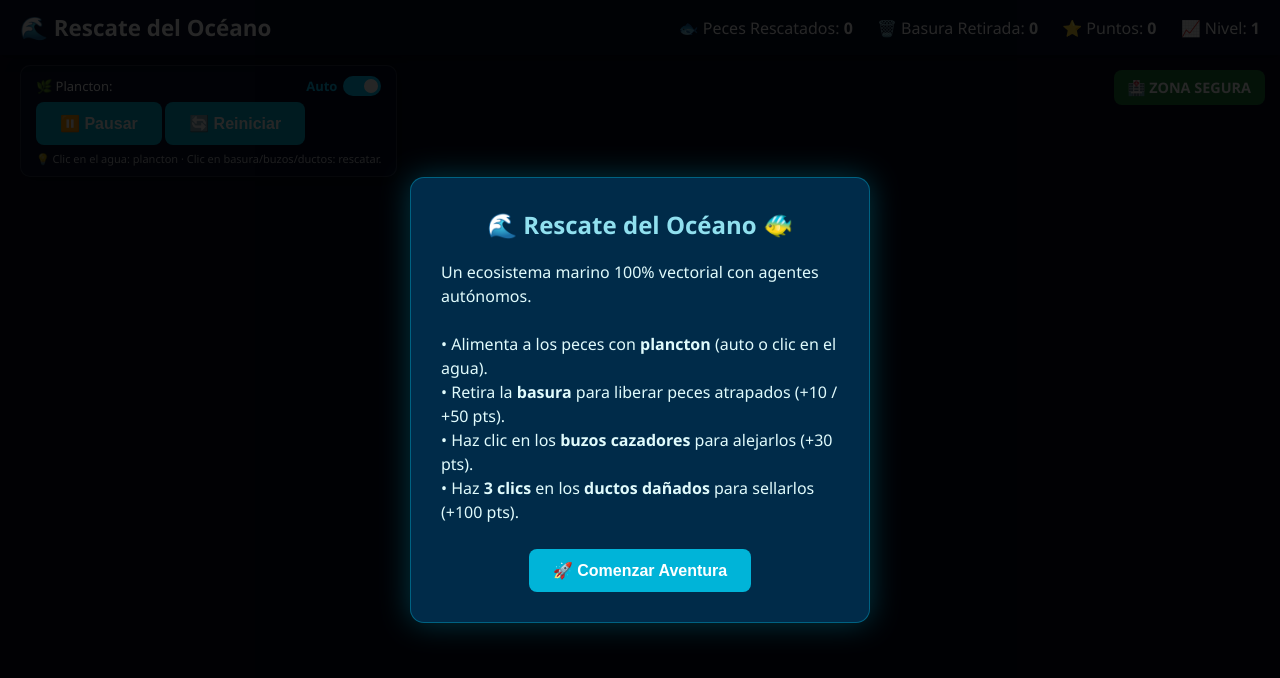
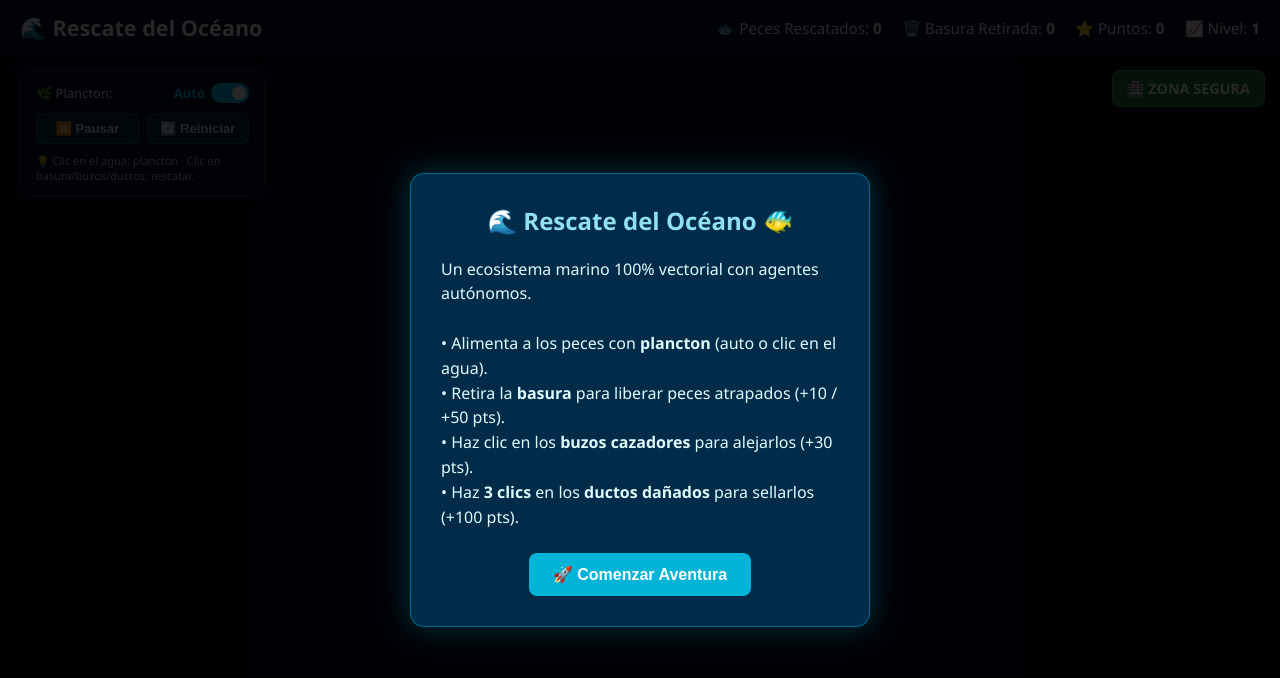
Before and after one commit to Sarkastiknight/Rescate-Oceano, a plain HTML site: page index.html in a window 1280 px wide. Drawn offline with Linux system fonts and the light colour scheme.

Commit message:
Refactor CSS styles for improved layout and design

```diff
--- a/style.css
+++ b/style.css
@@ -21,39 +21,42 @@ header {
     align-items: center;
     padding: 10px 20px;
     background: rgba(5, 15, 40, 0.95);
-    box-shadow: 0 2px 10px rgba(0,0,0,0.5);
+    box-shadow: 0 2px 10px rgba(0, 0, 0, 0.5);
     position: relative;
     z-index: 200;
     height: 55px;
+    gap: 12px;
+    flex-wrap: wrap;
 }
 
 header h1 {
     margin: 0;
-    font-size: 1.4rem;
+    font-size: 1.35rem;
 }
 
 .estadisticas span {
-    margin-left: 20px;
-    font-size: 1rem;
+    margin-left: 16px;
+    font-size: 0.95rem;
 }
 
-/* Panel flotante de control de Plancton */
+/* Panel flotante de control */
 #ui-panel {
     position: absolute;
-    top: 65px;
+    top: 70px;
     left: 20px;
     color: white;
     font-size: 13px;
-    background: rgba(5, 15, 40, 0.85);
+    background: rgba(5, 15, 40, 0.88);
     backdrop-filter: blur(8px);
-    padding: 10px 15px;
-    border-radius: 10px;
+    padding: 12px 15px;
+    border-radius: 12px;
     border: 1px solid rgba(255, 255, 255, 0.15);
-    box-shadow: 0 4px 15px rgba(0,0,0,0.4);
+    box-shadow: 0 4px 15px rgba(0, 0, 0, 0.45);
     display: flex;
     flex-direction: column;
-    gap: 6px;
+    gap: 10px;
     z-index: 150;
+    max-width: 245px;
 }
 
 .controls {
@@ -63,6 +66,27 @@ header h1 {
     gap: 12px;
 }
 
+.panel-actions {
+    display: flex;
+    gap: 8px;
+}
+
+.btn-secundario {
+    flex: 1;
+    padding: 7px 10px;
+    font-size: 0.82rem;
+    background: rgba(0, 180, 216, 0.22);
+    border: 1px solid rgba(0, 180, 216, 0.45);
+    color: #e0fbfc;
+    border-radius: 7px;
+}
+
+.btn-secundario:hover {
+    background: #00b4d8;
+    color: #001219;
+    transform: translateY(-1px);
+}
+
 /* Interruptor Toggle Moderno */
 .switch-container {
     display: flex;
@@ -70,25 +94,32 @@ header h1 {
     gap: 6px;
     cursor: pointer;
 }
+
 .switch {
     position: relative;
     display: inline-block;
     width: 38px;
     height: 20px;
 }
+
 .switch input {
     opacity: 0;
     width: 0;
     height: 0;
 }
+
 .slider {
     position: absolute;
     cursor: pointer;
-    top: 0; left: 0; right: 0; bottom: 0;
+    top: 0;
+    left: 0;
+    right: 0;
+    bottom: 0;
     background-color: #3a4b5c;
-    transition: .3s;
+    transition: 0.3s;
     border-radius: 20px;
 }
+
 .slider:before {
     position: absolute;
     content: "";
@@ -97,18 +128,22 @@ header h1 {
     left: 3px;
     bottom: 3px;
     background-color: white;
-    transition: .3s;
+    transition: 0.3s;
     border-radius: 50%;
 }
+
 input:checked + .slider {
     background-color: #00c8ff;
 }
+
 input:checked + .slider:before {
     transform: translateX(18px);
 }
+
 .help-text {
     font-size: 11px;
-    opacity: 0.75;
+    opacity: 0.8;
+    line-height: 1.35;
 }
 
 #oceano {
@@ -119,18 +154,6 @@ input:checked + .slider:before {
     overflow: hidden;
 }
 
-/* Shader WebGL (Fondo fotorrealista de agua) */
-#canvasShader {
-    position: absolute;
-    top: 0;
-    left: 0;
-    width: 100%;
-    height: 100%;
-    z-index: 1;
-    pointer-events: none;
-}
-
-/* Lienzo de interacción y vectores */
 #canvas {
     position: absolute;
     top: 0;
@@ -138,7 +161,7 @@ input:checked + .slider:before {
     width: 100%;
     height: 100%;
     display: block;
-    z-index: 2;
+    cursor: crosshair;
 }
 
 #zonaRescate {
@@ -146,7 +169,8 @@ input:checked + .slider:before {
     top: 15px;
     right: 15px;
     padding: 8px 14px;
-    background: rgba(40, 167, 69, 0.7);
+    background: rgba(40, 167, 69, 0.72);
+    border: 1px solid rgba(144, 238, 144, 0.35);
     border-radius: 8px;
     font-weight: bold;
     font-size: 0.9rem;
@@ -159,15 +183,16 @@ input:checked + .slider:before {
     top: 20px;
     left: 50%;
     transform: translateX(-50%);
-    background: rgba(0, 0, 0, 0.85);
-    border: 1px solid rgba(255,255,255,0.2);
+    background: rgba(0, 0, 0, 0.88);
+    border: 1px solid rgba(144, 224, 239, 0.35);
     padding: 10px 20px;
     border-radius: 20px;
     display: none;
     z-index: 100;
     font-weight: bold;
-    box-shadow: 0 4px 15px rgba(0,0,0,0.5);
+    box-shadow: 0 4px 15px rgba(0, 0, 0, 0.5);
     pointer-events: none;
+    white-space: nowrap;
 }
 
 /* ==========================================
@@ -188,11 +213,12 @@ input:checked + .slider:before {
 
 .infoContenido, .inicioContenido {
     background: #002b49;
-    border: 1px solid rgba(0, 180, 216, 0.4);
+    border: 1px solid rgba(0, 180, 216, 0.45);
     padding: 30px;
     border-radius: 14px;
     text-align: center;
     max-width: 460px;
+    width: 90%;
     box-shadow: 0 0 30px rgba(0, 180, 216, 0.3);
 }
 
@@ -202,9 +228,9 @@ input:checked + .slider:before {
 }
 
 .inicioContenido p {
-    line-height: 1.5;
+    line-height: 1.55;
     color: #e0fbfc;
-    margin-bottom: 25px;
+    margin-bottom: 24px;
     text-align: left;
 }
 
@@ -246,7 +272,8 @@ button:hover {
     border-radius: 50%;
     cursor: pointer;
 }
+
 #cerrarInfo:hover {
-    background: rgba(255,255,255,0.2);
+    background: rgba(255, 255, 255, 0.2);
     color: #fff;
 }
```
